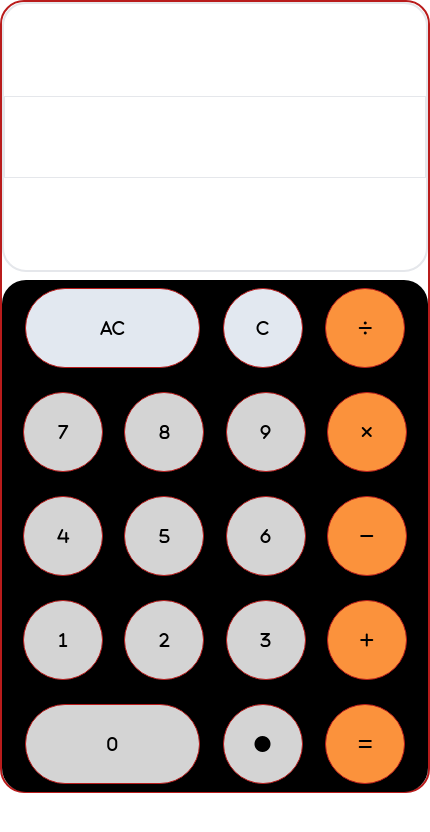
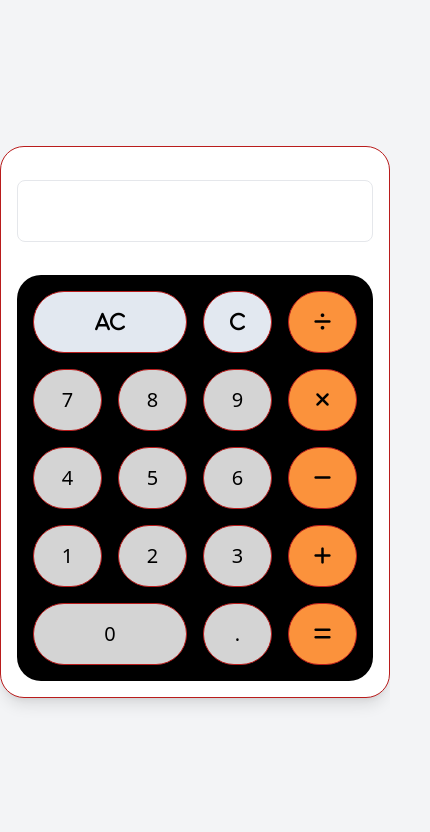
Before and after one commit to 6102-siddharth/Calculator, a plain HTML site: page index.html in a window 390 px wide. Shown: the whole page, 430 px wide, since content can reach past the window. Drawn offline with nearby package versions, Linux system fonts and the light colour scheme.

Commit message:
Responsive ness added

```diff
--- a/index.html
+++ b/index.html
@@ -4,113 +4,70 @@
 <head>
     <meta charset="UTF-8">
     <meta name="viewport" content="width=device-width, initial-scale=1.0">
-    <title>Calculator </title>
+    <title>Responsive Calculator</title>
     <script src="https://cdn.tailwindcss.com"></script>
     <link rel="stylesheet" href="https://cdnjs.cloudflare.com/ajax/libs/font-awesome/6.6.0/css/all.min.css">
 </head>
 
-<body>
-    <div class="border border-2 border-red-700 w-[430px] h-[793px] rounded-3xl">
-        <div class="border border-2 w-[426px] h-[270px] rounded-3xl flex items-center">
-            <input type="text" id="input" readonly class="border w-full py-6 text-2xl">
+<body class="flex items-center justify-center min-h-screen bg-gray-100">
+    <div class="border border-red-700 w-full max-w-md h-auto p-4 rounded-3xl bg-white shadow-lg">
+        <div class="w-full h-24 flex items-center mb-4">
+            <input type="text" id="input" readonly class="border w-full py-4 px-4 text-xl rounded-lg text-right">
         </div>
-        <div class="bg-black rounded-3xl">
-            <div class="flex m-2">
-                <div class="w-full flex justify-evenly">
-                    <div onclick="clearall()"
-                        class="border border-red-700 flex w-[175px] h-[80px] justify-center m-2 bg-slate-200 rounded-[50px]">
-                        <div class="self-center">
-                            <i class="fa-solid fa-a"></i><i class="fa-solid fa-c"></i>
-                        </div>
-                    </div>
-                    <div style="border-radius: 50%;" onclick="backspace()"
-                        class="border border-red-700 flex w-[80px] h-[80px] justify-center m-2 bg-slate-200">
-                        <div class="self-center"> <i class="fa-solid fa-c"></i>
-                        </div>
-                    </div>
-                    <div style="border-radius: 50%;" onclick="handleClick('/')"
-                        class="border border-red-700 flex w-[80px] h-[80px]  justify-center m-2 bg-orange-400">
-                        <div class="self-center"><i class="fa-solid fa-divide"></i></div>
-                    </div>
-                </div>
-            </div>
+        <div class="bg-black rounded-3xl p-4">
+            <div class="grid grid-cols-4 gap-4">
+                <button onclick="clearall()"
+                    class="col-span-2 border border-red-700 bg-slate-200 rounded-full py-4 text-xl">
+                    <i class="fa-solid fa-a"></i><i class="fa-solid fa-c"></i>
+                </button>
+                <button onclick="backspace()" class="border border-red-700 bg-slate-200 rounded-full py-4 text-xl">
+                    <i class="fa-solid fa-c"></i>
+                </button>
+                <button onclick="handleClick('/')"
+                    class="border border-red-700 bg-orange-400 rounded-full py-4 text-xl">
+                    <i class="fa-solid fa-divide"></i>
+                </button>
 
-            <div class="flex m-2">
-                <div class="w-full flex justify-evenly">
-                    <div style="border-radius: 50%;" onclick="handleClick('7')"
-                        class=" border border-red-700 flex w-[80px] h-[80px] justify-center m-2 bg-neutral-300">
-                        <div class="self-center"><i class="fa-solid fa-7"></i></div>
-                    </div>
-                    <div style="border-radius: 50%;" onclick="handleClick('8')"
-                        class="border border-red-700 flex w-[80px] h-[80px] justify-center m-2 bg-neutral-300">
-                        <div class="self-center"><i class="fa-solid fa-8"></i></div>
-                    </div>
-                    <div style="border-radius: 50%;" onclick="handleClick('9')"
-                        class="border border-red-700 flex w-[80px] h-[80px] justify-center m-2 bg-neutral-300">
-                        <div class="self-center"><i class="fa-solid fa-9"></i></div>
-                    </div>
-                    <div style="border-radius: 50%;" onclick="handleClick('*')"
-                        class="border border-red-700 flex w-[80px] h-[80px] justify-center  m-2 bg-orange-400">
-                        <div class="self-center justify-self-center"><i class="fa-solid fa-xmark"></i></div>
-                    </div>
-                </div>
-            </div>
-            <div class="flex  m-2">
-                <div class="w-full flex justify-evenly">
-                    <div style="border-radius: 50%;" onclick="handleClick('4')"
-                        class="border border-red-700 flex w-[80px] h-[80px] justify-center m-2 bg-neutral-300">
-                        <div class="self-center"><i class="fa-solid fa-4"></i></div>
-                    </div>
-                    <div style="border-radius: 50%;" onclick="handleClick('5')"
-                        class="border border-red-700 flex w-[80px] h-[80px] justify-center m-2 bg-neutral-300">
-                        <div class="self-center"><i class="fa-solid fa-5"></i></div>
-                    </div>
-                    <div style="border-radius: 50%;" onclick="handleClick('6')"
-                        class="border border-red-700 flex w-[80px] h-[80px] justify-center m-2 bg-neutral-300">
-                        <div class="self-center"><i class="fa-solid fa-6"></i></div>
-                    </div>
-                    <div style="border-radius: 50%;" onclick="handleClick('-')"
-                        class="border border-red-700 flex w-[80px] h-[80px] justify-center m-2 bg-orange-400">
-                        <div class="self-center justify-self-center"><i class="fa-solid fa-minus"></i></div>
-                    </div>
-                </div>
-            </div>
-            <div class="flex m-2">
-                <div class="w-full flex justify-evenly">
-                    <div style="border-radius: 50%;" onclick="handleClick('1')"
-                        class="border border-red-700 flex w-[80px] h-[80px] justify-center m-2 bg-neutral-300">
-                        <div class="self-center"><i class="fa-solid fa-1"></i></div>
-                    </div>
-                    <div style="border-radius: 50%;" onclick="handleClick('2')"
-                        class="border border-red-700 flex w-[80px] h-[80px] justify-center m-2 bg-neutral-300">
-                        <div class="self-center"><i class="fa-solid fa-2"></i></div>
-                    </div>
-                    <div style="border-radius: 50%;" onclick="handleClick('3')"
-                        class="border border-red-700 flex w-[80px] h-[80px] justify-center m-2 bg-neutral-300">
-                        <div class="self-center"><i class="fa-solid fa-3"></i></div>
-                    </div>
-                    <div style="border-radius: 50%;" onclick="handleClick('+')"
-                        class="border border-red-700 flex w-[80px] h-[80px] justify-center m-2 bg-orange-400">
-                        <div class="self-center justify-self-center"><i class="fa-solid fa-plus"></i></div>
-                    </div>
-                </div>
-            </div>
-            <div class="flex m-2">
-                <div class="w-full flex justify-evenly">
-                    <div onclick="handleClick('0')"
-                        class="border border-red-700 flex w-[175px] h-[80px] justify-center m-2 bg-neutral-300 rounded-[50px]">
-                        <div class="self-center"><i class="fa-solid fa-0"></i></div>
-                    </div>
+                <button onclick="handleClick('7')"
+                    class="border border-red-700 bg-neutral-300 rounded-full py-4 text-xl">7</button>
+                <button onclick="handleClick('8')"
+                    class="border border-red-700 bg-neutral-300 rounded-full py-4 text-xl">8</button>
+                <button onclick="handleClick('9')"
+                    class="border border-red-700 bg-neutral-300 rounded-full py-4 text-xl">9</button>
+                <button onclick="handleClick('*')"
+                    class="border border-red-700 bg-orange-400 rounded-full py-4 text-xl">
+                    <i class="fa-solid fa-xmark"></i>
+                </button>
 
-                    <div style="border-radius: 50%;" onclick="handleClick('.')"
-                        class="border border-red-700 flex w-[80px] h-[80px] justify-center m-2 bg-neutral-300">
-                        <div class="self-center"><i class="fa-solid fa-circle"></i></div>
-                    </div>
-                    <div style="border-radius: 50%;" onclick="handleSolve()"
-                        class="border border-red-700 flex w-[80px] h-[80px] justify-center m-2 bg-orange-400">
-                        <div class="self-center justify-self-center"><i class="fa-solid fa-equals"></i></div>
-                    </div>
-                </div>
+                <button onclick="handleClick('4')"
+                    class="border border-red-700 bg-neutral-300 rounded-full py-4 text-xl">4</button>
+                <button onclick="handleClick('5')"
+                    class="border border-red-700 bg-neutral-300 rounded-full py-4 text-xl">5</button>
+                <button onclick="handleClick('6')"
+                    class="border border-red-700 bg-neutral-300 rounded-full py-4 text-xl">6</button>
+                <button onclick="handleClick('-')"
+                    class="border border-red-700 bg-orange-400 rounded-full py-4 text-xl">
+                    <i class="fa-solid fa-minus"></i>
+                </button>
+
+                <button onclick="handleClick('1')"
+                    class="border border-red-700 bg-neutral-300 rounded-full py-4 text-xl">1</button>
+                <button onclick="handleClick('2')"
+                    class="border border-red-700 bg-neutral-300 rounded-full py-4 text-xl">2</button>
+                <button onclick="handleClick('3')"
+                    class="border border-red-700 bg-neutral-300 rounded-full py-4 text-xl">3</button>
+                <button onclick="handleClick('+')"
+                    class="border border-red-700 bg-orange-400 rounded-full py-4 text-xl">
+                    <i class="fa-solid fa-plus"></i>
+                </button>
+
+                <button onclick="handleClick('0')"
+                    class="col-span-2 border border-red-700 bg-neutral-300 rounded-full py-4 text-xl">0</button>
+                <button onclick="handleClick('.')"
+                    class="border border-red-700 bg-neutral-300 rounded-full py-4 text-xl">.</button>
+                <button onclick="handleSolve()" class="border border-red-700 bg-orange-400 rounded-full py-4 text-xl">
+                    <i class="fa-solid fa-equals"></i>
+                </button>
             </div>
         </div>
     </div>
@@ -119,37 +76,36 @@
         const handleClick = (val) => {
             if (!isNaN(parseInt(val))) {
                 document.getElementById("input").value += val;
-            }
-            else {
+            } else {
                 let inpt = document.getElementById("input").value;
                 let num = inpt.slice(-1);
                 if (!isNaN(parseInt(num))) {
                     document.getElementById("input").value += val;
-                }
-                else {
-                    alert("Invalid Input")
+                } else {
+                    alert("Invalid Input");
                 }
             }
-        }
+        };
+
         const handleSolve = () => {
             let input = document.getElementById("input").value;
             if (input.length > 0) {
-                let ans = eval(document.getElementById("input").value);
+                let ans = eval(input);
                 document.getElementById("input").value = ans;
+            } else {
+                alert("Input the first number");
             }
-            else {
-                alert("Input the first number")
-            }
-        }
+        };
+
         const clearall = () => {
-            document.getElementById("input").value = ("");
-        }
+            document.getElementById("input").value = "";
+        };
+
         const backspace = () => {
             let inpt = document.getElementById("input").value;
-            document.getElementById('input').value = inpt.slice(0, -1)
-        }
+            document.getElementById("input").value = inpt.slice(0, -1);
+        };
     </script>
-
 </body>
 
 </html>
```
Also changed, not shown: calculatorp.html (added, +173 -0 lines).
